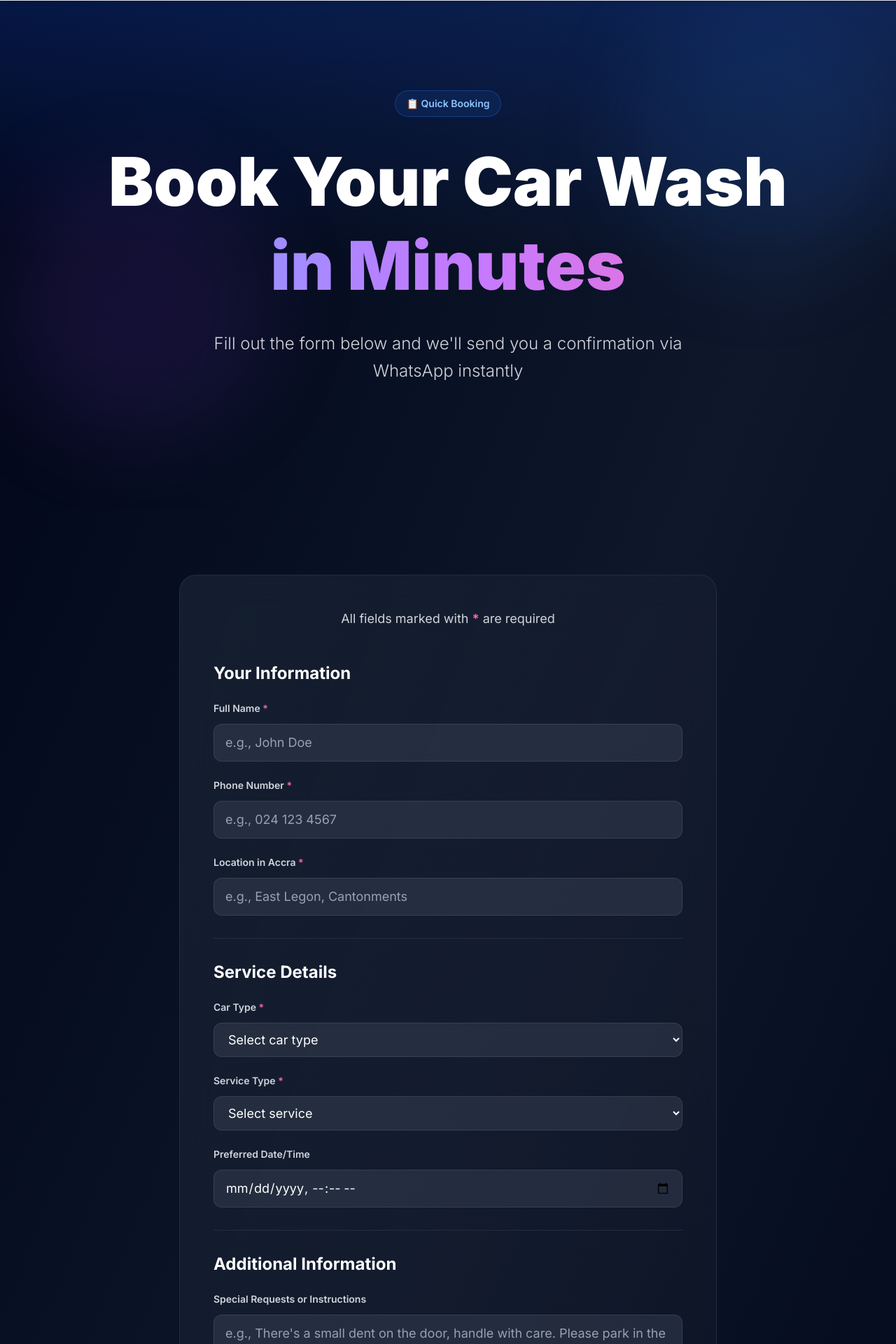
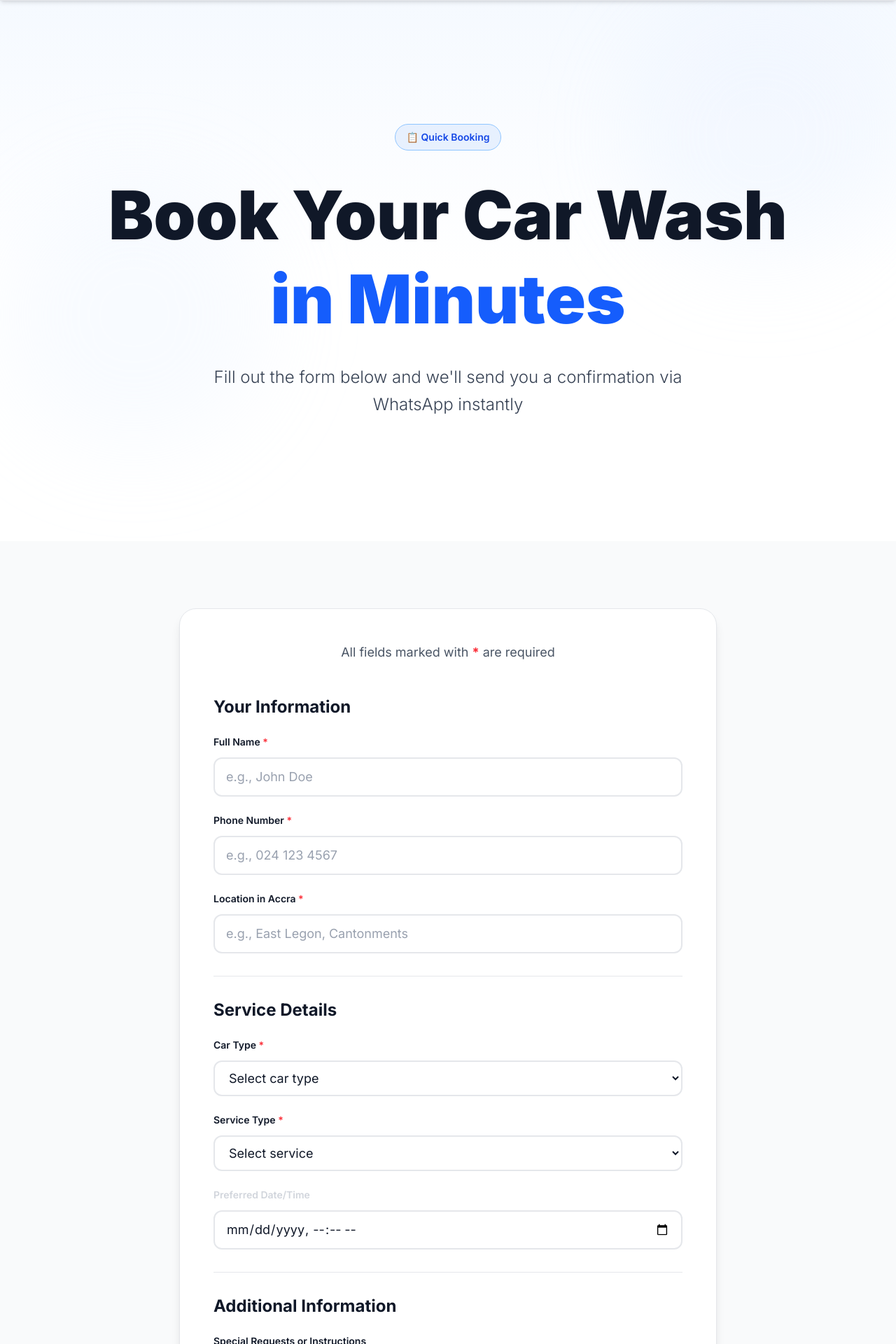
Before and after one commit to jaeymax/car-wash-site, a Next.js app: page /book in a window 1280 px wide. Shown: the part 80-2000 px from the top of the page at 70% size. Built offline with nearby package versions, Linux system fonts and the light colour scheme.

Commit message:
changed booking page to light mode

```diff
--- a/app/book/page.tsx
+++ b/app/book/page.tsx
@@ -1,6 +1,7 @@
 "use client";
 
 import { useState } from "react";
+import { whatsappNumber } from "../constants";
 
 export default function Book() {
   const [formData, setFormData] = useState({
@@ -44,36 +45,34 @@ Notes: ${formData.notes || "None"}`;
     const encodedMessage = encodeURIComponent(message);
 
     // WhatsApp URL (replace with actual business number)
-    const whatsappUrl = `https://wa.me/233508637014?text=${encodedMessage}`;
+    const whatsappUrl = `https://wa.me/${whatsappNumber}?text=${encodedMessage}`;
 
     // Redirect to WhatsApp
     window.location.href = whatsappUrl;
   };
 
   return (
-    <div className="min-h-screen bg-gradient-to-br from-slate-950 via-slate-900 to-slate-950">
+    <div className="min-h-screen bg-white">
       {/* Hero Section */}
-      <section className="relative overflow-hidden">
-        <div className="absolute inset-0 bg-gradient-to-b from-blue-600/20 via-transparent to-transparent"></div>
-        <div className="absolute top-0 right-0 w-96 h-96 bg-blue-500/10 rounded-full blur-3xl"></div>
-        <div className="absolute top-1/3 left-0 w-96 h-96 bg-purple-500/10 rounded-full blur-3xl"></div>
+      <section className="relative overflow-hidden pt-12">
+        <div className="absolute inset-0 bg-gradient-to-b from-blue-50 via-transparent to-transparent opacity-60"></div>
+        <div className="absolute top-0 right-0 w-96 h-96 bg-blue-100/20 rounded-full blur-3xl"></div>
+        <div className="absolute top-1/3 left-0 w-96 h-96 bg-blue-100/20 rounded-full blur-3xl"></div>
 
         <div className="relative max-w-7xl mx-auto px-4 py-24 lg:py-32">
           <div className="text-center">
-            <div className="inline-flex items-center px-4 py-2 rounded-full bg-blue-500/10 backdrop-blur-xl border border-blue-500/30 mb-8 hover:bg-blue-500/20 transition-all duration-300">
-              <span className="text-sm font-semibold text-blue-300">
+            <div className="inline-flex items-center px-4 py-2 rounded-full bg-blue-100/60 border border-blue-300 mb-8 hover:bg-blue-100 transition-all duration-300">
+              <span className="text-sm font-semibold text-blue-700">
                 📋 Quick Booking
               </span>
             </div>
 
-            <h1 className="text-6xl lg:text-8xl font-black mb-8 leading-tight text-white">
+            <h1 className="text-6xl lg:text-8xl font-black mb-8 leading-tight text-gray-900">
               Book Your Car Wash
-              <span className="block bg-gradient-to-r from-blue-400 via-purple-400 to-pink-400 text-transparent bg-clip-text">
-                in Minutes
-              </span>
+              <span className="block text-blue-600">in Minutes</span>
             </h1>
 
-            <p className="text-xl lg:text-2xl mb-12 text-gray-300 max-w-3xl mx-auto leading-relaxed font-light">
+            <p className="text-xl lg:text-2xl mb-12 text-gray-700 max-w-3xl mx-auto leading-relaxed font-light">
               Fill out the form below and we'll send you a confirmation via
               WhatsApp instantly
             </p>
@@ -82,23 +81,23 @@ Notes: ${formData.notes || "None"}`;
       </section>
 
       {/* Booking Form Section */}
-      <section className="py-24 px-4 relative">
+      <section className="py-24 px-4 relative bg-gray-50">
         <div className="max-w-3xl mx-auto">
           {!submitted ? (
             <>
-              <div className="relative bg-gradient-to-br from-gray-800/60 to-gray-900/60 backdrop-blur-xl border border-gray-700/50 rounded-3xl p-8 lg:p-12">
+              <div className="bg-white border border-gray-200 rounded-3xl p-8 lg:p-12 shadow-lg">
                 <div className="mb-12">
-                  <p className="text-center text-gray-300 text-lg">
+                  <p className="text-center text-gray-600 text-lg">
                     All fields marked with{" "}
-                    <span className="text-pink-400 font-bold">*</span> are
+                    <span className="text-red-500 font-bold">*</span> are
                     required
                   </p>
                 </div>
 
                 <form onSubmit={handleSubmit} className="space-y-8">
                   {/* Personal Information Section */}
-                  <div className="pb-8 border-b border-gray-700/50">
-                    <h2 className="text-2xl font-bold text-white mb-6">
+                  <div className="pb-8 border-b border-gray-200">
+                    <h2 className="text-2xl font-bold text-gray-900 mb-6">
                       Your Information
                     </h2>
 
@@ -106,9 +105,9 @@ Notes: ${formData.notes || "None"}`;
                       <div>
                         <label
                           htmlFor="name"
-                          className="block text-sm font-semibold text-gray-300 mb-3"
+                          className="block text-sm font-semibold text-gray-900 mb-3"
                         >
-                          Full Name <span className="text-pink-400">*</span>
+                          Full Name <span className="text-red-500">*</span>
                         </label>
                         <input
                           type="text"
@@ -117,7 +116,7 @@ Notes: ${formData.notes || "None"}`;
                           required
                           value={formData.name}
                           onChange={handleChange}
-                          className="w-full px-4 py-3 bg-gray-700/50 border border-gray-600/50 rounded-xl focus:outline-none focus:border-blue-500 focus:ring-2 focus:ring-blue-500/50 transition-all duration-300 text-lg text-white placeholder-gray-400"
+                          className="w-full px-4 py-3 border-2 border-gray-200 rounded-xl focus:outline-none focus:border-blue-500 focus:ring-2 focus:ring-blue-100 transition-all duration-300 text-lg text-gray-900 placeholder-gray-400"
                           placeholder="e.g., John Doe"
                         />
                       </div>
@@ -125,9 +124,9 @@ Notes: ${formData.notes || "None"}`;
                       <div>
                         <label
                           htmlFor="phone"
-                          className="block text-sm font-semibold text-gray-300 mb-3"
+                          className="block text-sm font-semibold text-gray-900 mb-3"
                         >
-                          Phone Number <span className="text-pink-400">*</span>
+                          Phone Number <span className="text-red-500">*</span>
                         </label>
                         <input
                           type="tel"
@@ -136,7 +135,7 @@ Notes: ${formData.notes || "None"}`;
                           required
                           value={formData.phone}
                           onChange={handleChange}
-                          className="w-full px-4 py-3 bg-gray-700/50 border border-gray-600/50 rounded-xl focus:outline-none focus:border-blue-500 focus:ring-2 focus:ring-blue-500/50 transition-all duration-300 text-lg text-white placeholder-gray-400"
+                          className="w-full px-4 py-3 border-2 border-gray-200 rounded-xl focus:outline-none focus:border-blue-500 focus:ring-2 focus:ring-blue-100 transition-all duration-300 text-lg text-gray-900 placeholder-gray-400"
                           placeholder="e.g., 024 123 4567"
                         />
                       </div>
@@ -144,10 +143,10 @@ Notes: ${formData.notes || "None"}`;
                       <div>
                         <label
                           htmlFor="location"
-                          className="block text-sm font-semibold text-gray-300 mb-3"
+                          className="block text-sm font-semibold text-gray-900 mb-3"
                         >
                           Location in Accra{" "}
-                          <span className="text-pink-400">*</span>
+                          <span className="text-red-500">*</span>
                         </label>
                         <input
                           type="text"
@@ -156,7 +155,7 @@ Notes: ${formData.notes || "None"}`;
                           required
                           value={formData.location}
                           onChange={handleChange}
-                          className="w-full px-4 py-3 bg-gray-700/50 border border-gray-600/50 rounded-xl focus:outline-none focus:border-blue-500 focus:ring-2 focus:ring-blue-500/50 transition-all duration-300 text-lg text-white placeholder-gray-400"
+                          className="w-full px-4 py-3 border-2 border-gray-200 rounded-xl focus:outline-none focus:border-blue-500 focus:ring-2 focus:ring-blue-100 transition-all duration-300 text-lg text-gray-900 placeholder-gray-400"
                           placeholder="e.g., East Legon, Cantonments"
                         />
                       </div>
@@ -164,8 +163,8 @@ Notes: ${formData.notes || "None"}`;
                   </div>
 
                   {/* Service Details Section */}
-                  <div className="pb-8 border-b border-gray-700/50">
-                    <h2 className="text-2xl font-bold text-white mb-6">
+                  <div className="pb-8 border-b border-gray-200">
+                    <h2 className="text-2xl font-bold text-gray-900 mb-6">
                       Service Details
                     </h2>
 
@@ -173,9 +172,9 @@ Notes: ${formData.notes || "None"}`;
                       <div>
                         <label
                           htmlFor="carType"
-                          className="block text-sm font-semibold text-gray-300 mb-3"
+                          className="block text-sm font-semibold text-gray-900 mb-3"
                         >
-                          Car Type <span className="text-pink-400">*</span>
+                          Car Type <span className="text-red-500">*</span>
                         </label>
                         <select
                           id="carType"
@@ -183,7 +182,7 @@ Notes: ${formData.notes || "None"}`;
                           required
                           value={formData.carType}
                           onChange={handleChange}
-                          className="w-full px-4 py-3 bg-gray-700/50 border border-gray-600/50 rounded-xl focus:outline-none focus:border-blue-500 focus:ring-2 focus:ring-blue-500/50 transition-all duration-300 text-lg text-white placeholder-gray-400"
+                          className="w-full px-4 py-3 bg-white border-2 border-gray-200 rounded-xl focus:outline-none focus:border-blue-500 focus:ring-2 focus:ring-blue-100 transition-all duration-300 text-lg text-gray-900"
                         >
                           <option value="" className="text-gray-700">
                             Select car type
@@ -212,9 +211,9 @@ Notes: ${formData.notes || "None"}`;
                       <div>
                         <label
                           htmlFor="service"
-                          className="block text-sm font-semibold text-gray-300 mb-3"
+                          className="block text-sm font-semibold text-gray-900 mb-3"
                         >
-                          Service Type <span className="text-pink-400">*</span>
+                          Service Type <span className="text-red-500">*</span>
                         </label>
                         <select
                           id="service"
@@ -222,7 +221,7 @@ Notes: ${formData.notes || "None"}`;
                           required
                           value={formData.service}
                           onChange={handleChange}
-                          className="w-full px-4 py-3 bg-gray-700/50 border border-gray-600/50 rounded-xl focus:outline-none focus:border-blue-500 focus:ring-2 focus:ring-blue-500/50 transition-all duration-300 text-lg text-white placeholder-gray-400"
+                          className="w-full px-4 py-3 bg-white border-2 border-gray-200 rounded-xl focus:outline-none focus:border-blue-500 focus:ring-2 focus:ring-blue-100 transition-all duration-300 text-lg text-gray-900"
                         >
                           <option value="" className="text-gray-700">
                             Select service
@@ -261,7 +260,7 @@ Notes: ${formData.notes || "None"}`;
                           name="preferredTime"
                           value={formData.preferredTime}
                           onChange={handleChange}
-                          className="w-full px-4 py-3 bg-gray-700/50 border border-gray-600/50 rounded-xl focus:outline-none focus:border-blue-500 focus:ring-2 focus:ring-blue-500/50 transition-all duration-300 text-lg text-white placeholder-gray-400"
+                          className="w-full px-4 py-3 bg-white border-2 border-gray-200 rounded-xl focus:outline-none focus:border-blue-500 focus:ring-2 focus:ring-blue-100 transition-all duration-300 text-lg text-gray-900"
                         />
                       </div>
                     </div>
@@ -269,14 +268,14 @@ Notes: ${formData.notes || "None"}`;
 
                   {/* Additional Information Section */}
                   <div className="pb-8">
-                    <h2 className="text-2xl font-bold text-white mb-6">
+                    <h2 className="text-2xl font-bold text-gray-900 mb-6">
                       Additional Information
                     </h2>
 
                     <div>
                       <label
                         htmlFor="notes"
-                        className="block text-sm font-semibold text-gray-300 mb-3"
+                        className="block text-sm font-semibold text-gray-900 mb-3"
                       >
                         Special Requests or Instructions
                       </label>
@@ -286,7 +285,7 @@ Notes: ${formData.notes || "None"}`;
                         value={formData.notes}
                         onChange={handleChange}
                         rows={4}
-                        className="w-full px-4 py-3 bg-gray-700/50 border border-gray-600/50 rounded-xl focus:outline-none focus:border-blue-500 focus:ring-2 focus:ring-blue-500/50 transition-all duration-300 text-lg text-white placeholder-gray-400 resize-none"
+                        className="w-full px-4 py-3 bg-white border-2 border-gray-200 rounded-xl focus:outline-none focus:border-blue-500 focus:ring-2 focus:ring-blue-100 transition-all duration-300 text-lg text-gray-900 placeholder-gray-400 resize-none"
                         placeholder="e.g., There's a small dent on the door, handle with care. Please park in the driveway..."
                       />
                     </div>
@@ -295,15 +294,15 @@ Notes: ${formData.notes || "None"}`;
                   {/* Submit Button */}
                   <button
                     type="submit"
-                    className="w-full bg-gradient-to-r from-blue-600 to-blue-700 text-white py-4 px-6 rounded-xl hover:from-blue-700 hover:to-blue-800 transition-all duration-300 font-bold text-lg transform hover:scale-105 shadow-2xl hover:shadow-blue-500/50"
+                    className="w-full bg-gradient-to-r from-blue-600 to-blue-700 text-white py-4 px-6 rounded-xl hover:from-blue-700 hover:to-blue-800 transition-all duration-300 font-bold text-lg transform hover:scale-105 shadow-lg hover:shadow-blue-600/50"
                   >
                     Send Booking via WhatsApp
                   </button>
                 </form>
 
-                <div className="mt-8 p-6 bg-blue-500/10 border border-blue-500/30 rounded-2xl backdrop-blur-sm">
-                  <p className="text-center text-gray-300 text-lg">
-                    <span className="font-semibold text-blue-400">
+                <div className="mt-8 p-6 bg-blue-50 border border-blue-200 rounded-2xl">
+                  <p className="text-center text-gray-700 text-lg">
+                    <span className="font-semibold text-blue-600">
                       💬 Next Step:
                     </span>{" "}
                     You'll be redirected to WhatsApp to complete your booking
@@ -314,12 +313,12 @@ Notes: ${formData.notes || "None"}`;
               </div>
             </>
           ) : (
-            <div className="relative bg-gradient-to-br from-gray-800/60 to-gray-900/60 backdrop-blur-xl border border-gray-700/50 rounded-3xl p-12 text-center">
+            <div className="relative bg-white border border-gray-200 rounded-3xl p-12 text-center shadow-lg">
               <div className="text-8xl mb-8">✅</div>
-              <h2 className="text-4xl font-bold text-white mb-4">
+              <h2 className="text-4xl font-bold text-gray-900 mb-4">
                 Booking Submitted!
               </h2>
-              <p className="text-xl text-gray-300">
+              <p className="text-xl text-gray-700">
                 You'll be redirected to WhatsApp to confirm your booking.
               </p>
             </div>
@@ -329,10 +328,10 @@ Notes: ${formData.notes || "None"}`;
           {!submitted && (
             <div className="mt-20">
               <div className="text-center mb-16">
-                <h2 className="text-5xl lg:text-6xl font-black text-white mb-6">
+                <h2 className="text-5xl lg:text-6xl font-black text-gray-900 mb-6">
                   Frequently Asked Questions
                 </h2>
-                <p className="text-xl text-gray-400 max-w-2xl mx-auto">
+                <p className="text-xl text-gray-600 max-w-2xl mx-auto">
                   Get answers to common booking questions
                 </p>
               </div>
@@ -361,12 +360,12 @@ Notes: ${formData.notes || "None"}`;
                   },
                 ].map((faq, idx) => (
                   <div key={idx} className="group relative">
-                    <div className="absolute inset-0 bg-gradient-to-r from-blue-600/20 to-purple-600/20 rounded-2xl blur-xl opacity-0 group-hover:opacity-50 transition-all duration-300"></div>
-                    <div className="relative bg-gradient-to-br from-gray-800/60 to-gray-900/60 backdrop-blur-xl border border-gray-700/50 group-hover:border-blue-500/50 rounded-2xl p-8 transition-all duration-300">
-                      <h3 className="text-xl font-bold text-white mb-4">
+                    <div className="absolute inset-0 bg-gradient-to-r from-blue-50/50 to-blue-50/30 rounded-2xl blur-xl opacity-0 group-hover:opacity-100 transition-all duration-300"></div>
+                    <div className="relative bg-white border border-gray-200 group-hover:border-blue-400 rounded-2xl p-8 transition-all duration-300 shadow-sm group-hover:shadow-md">
+                      <h3 className="text-xl font-bold text-gray-900 mb-4">
                         {faq.question}
                       </h3>
-                      <p className="text-gray-400 text-lg leading-relaxed">
+                      <p className="text-gray-700 text-lg leading-relaxed">
                         {faq.answer}
                       </p>
                     </div>
--- /dev/null
+++ b/app/constants.tsx
@@ -0,0 +1,3 @@
+
+export const whatsappNumber = "+233508637014";
+export const emailAddress = "info@carwash.com";
--- a/app/contact/page.tsx
+++ b/app/contact/page.tsx
@@ -1,4 +1,5 @@
 import Link from "next/link";
+import { whatsappNumber } from "../constants";
 
 export default function Contact() {
   return (
@@ -61,7 +62,7 @@ export default function Contact() {
                     title: "WhatsApp",
                     description: "Chat with us instantly for quick bookings",
                     contact: "Chat with us on WhatsApp",
-                    link: "https://wa.me/233XXXXXXXXX",
+                    link: `https://wa.me/${whatsappNumber}`,
                     external: true,
                   },
                   {
@@ -321,7 +322,7 @@ export default function Contact() {
               </span>
             </Link>
             <a
-              href="https://wa.me/233XXXXXXXXX"
+              href={`https://wa.me/${whatsappNumber}`}
               className="border-2 border-blue-600 text-blue-600 px-10 py-5 rounded-full font-semibold text-lg hover:bg-blue-50 transition-all duration-300"
               target="_blank"
               rel="noopener noreferrer"
```
